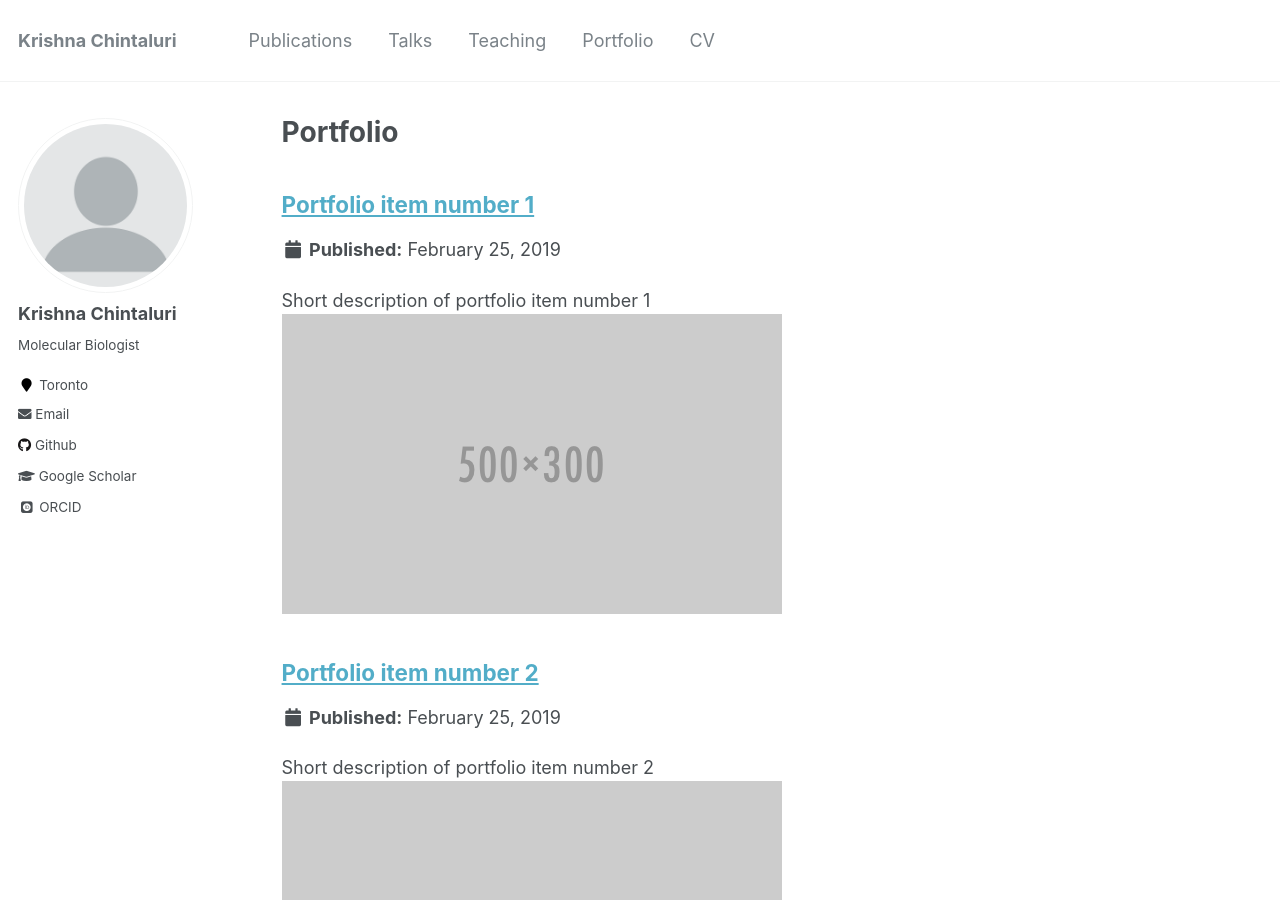
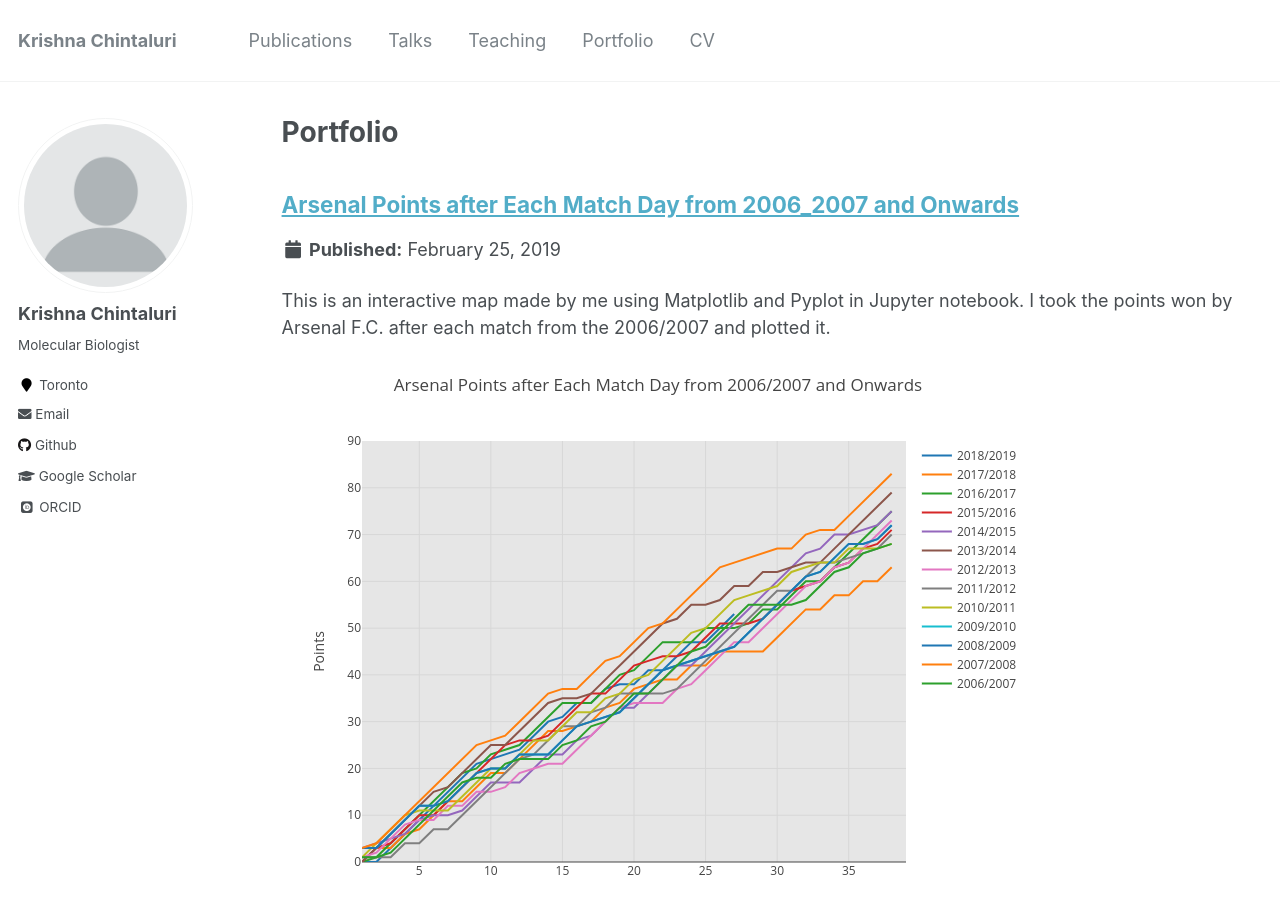
Before and after one commit to chintaluri/chintaluri.github.io, a Jekyll site: the page built from _pages/portfolio.html, in a window 1280 px wide and 900 px high. Built offline with Jekyll 4.4.1, drawn with Linux system fonts in a browser that asks for light colours; some web fonts are replaced.

Commit message:
Update portfolio-1.md

```diff
--- a/_portfolio/portfolio-1.md
+++ b/_portfolio/portfolio-1.md
@@ -1,9 +1,7 @@
 ---
-title: "Portfolio item number 1"
-excerpt: "Short description of portfolio item number 1 <br/><img src='/images/500x300.png'>"
+title: "Arsenal Points after Each Match Day from 2006_2007 and Onwards"
+excerpt: "This is an interactive map made by me using Matplotlib and Pyplot in Jupyter notebook. I took the points won by Arsenal F.C. after each match from the 2006/2007 and plotted it. <br/><img src='/images/Arsenal Points after Each Match Day from 2006_2007 and Onwards(1).png'>"
 collection: portfolio
 ---
 
-This is an item in your portfolio. It can be have images or nice text. If you name the file .md, it will be parsed as markdown. If you name the file .html, it will be parsed as HTML.
-
 <iframe width="900" height="800" frameborder="0" scrolling="no" src="//plot.ly/~chintaluri/1.embed"></iframe>
```
